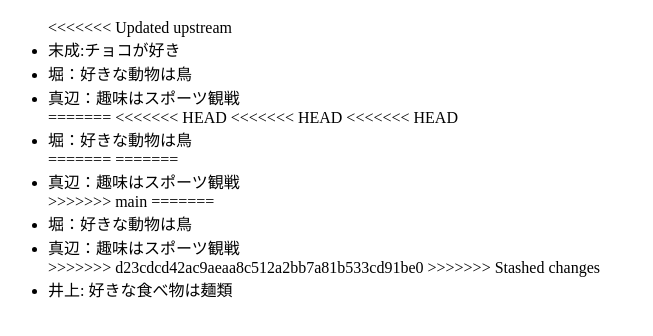
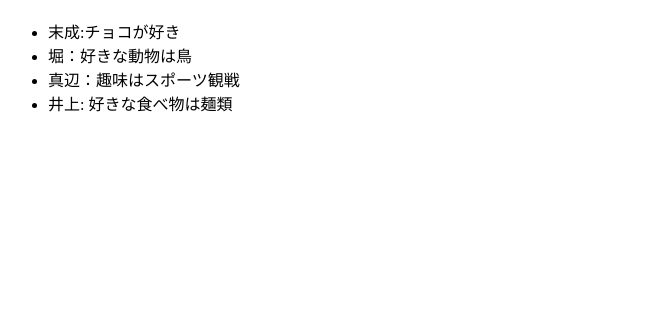
Before and after one commit to TkTJP/SATONOMI, a plain HTML site: page index.html in a window 1280 px wide. Shown: the part 70-406 px from the top of the page, without its empty margins (0-653 px from the left). Drawn offline with Linux system fonts and the light colour scheme.

Commit message:
Update index.html

```diff
--- a/index.html
+++ b/index.html
@@ -8,24 +8,9 @@
 <body>
     <h1>チームメンバー紹介</h1>
     <ul>
-<<<<<<< Updated upstream
         <li>末成:チョコが好き</li>
         <li>堀：好きな動物は鳥</li>
         <li>真辺：趣味はスポーツ観戦</li>
-=======
-<<<<<<< HEAD
-<<<<<<< HEAD
-<<<<<<< HEAD
-        <li>堀：好きな動物は鳥</li>
-=======
-=======
-        <li>真辺：趣味はスポーツ観戦</li>
->>>>>>> main
-=======
-        <li>堀：好きな動物は鳥</li>
-        <li>真辺：趣味はスポーツ観戦</li>
->>>>>>> d23cdcd42ac9aeaa8c512a2bb7a81b533cd91be0
->>>>>>> Stashed changes
         <li>井上: 好きな食べ物は麺類</li>
     </ul>
 </body>
```
